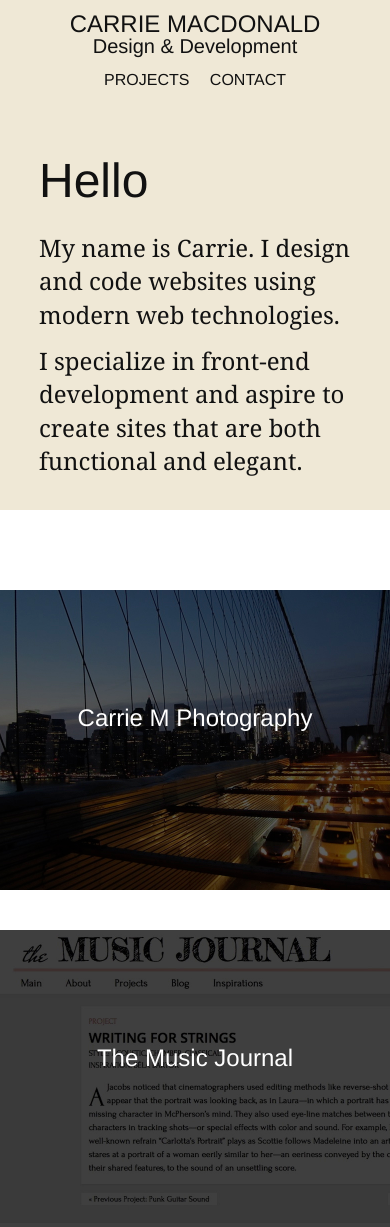
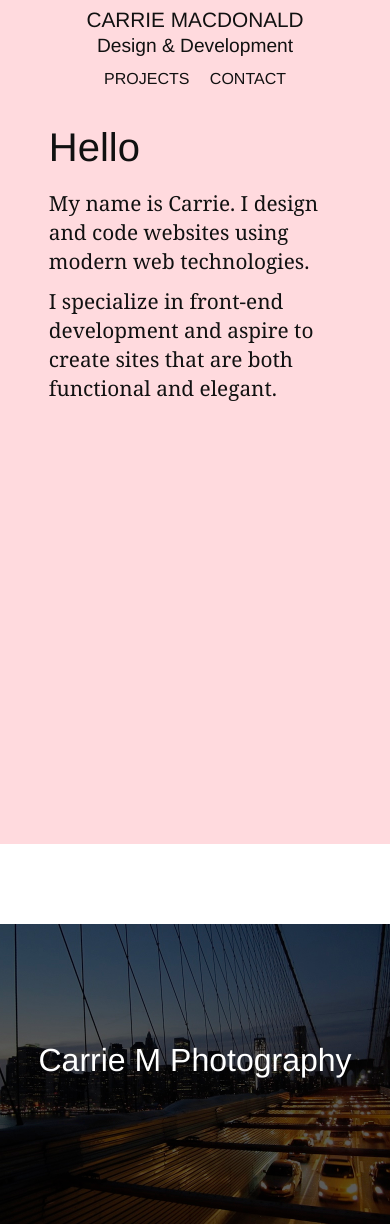
Before and after one commit to spongebobsquaredance/hello, a plain HTML site: page index.html in a window 390 px wide. Shown: the top 1227 px of the page. Drawn offline with Linux system fonts and the light colour scheme.

Commit message:
Color change and additional MQs

```diff
--- a/index.html
+++ b/index.html
@@ -25,17 +25,11 @@
 		</section>
 		<section id="projects">
 			<div class="projectbox psite">
-					<div class="project_txt">
-						<h4><a href="http://www.carriemphotography.com">Carrie M Photography</a></h4>
-						<!--<h5><a href="http://www.carriemphotography.com">Visit Site</a> | <a href="http://www.carrie-macdonald.com/cmp">Case Study</a></h5>-->
-					</div>
-				</div>
-				<div class="projectbox mjsite">
-					<div class="project_txt">
-						<h4><a href="http://musicjrnl.com">The Music Journal</a></h4>
-						<!--<h5><a href="http://www.musicjrnl.com">Visit Site</a> | <a href="http://www.carrie-macdonald.com/mj">Case Study</a></h5>-->
-					</div>
-				</div>
+					<h4><a href="http://www.carriemphotography.com">Carrie M Photography</a></h4>
+			</div>
+			<div class="projectbox mjsite">
+					<h4><a href="http://musicjrnl.com">The Music Journal</a></h4>
+			</div>
 		</section>
 		<footer id="contact">
 			<div class="wrapper">
--- a/main.css
+++ b/main.css
@@ -69,7 +69,9 @@ a {
 /* Title Page
 ================================ */
 .titlepage {
-	background: #efe8d6;
+	background: #ffdade;
+	height: auto;
+	min-height: 100%;
 }
 header {
 	position: relative;
@@ -108,6 +110,7 @@ header {
 	line-height: 1.56;
 	width: 85%;
 	max-width: 800px;
+	padding-bottom: 2em;
 }
 .introtxt h3 {
 	font-size: 3em;
@@ -132,8 +135,23 @@ header {
 	text-align: center;
 	color: #fff;
 }
+.projectbox h4 {
+	position: relative;
+	height: 100%;
+	width: 100%;
+	-webkit-transition: background 1s ease-in-out;
+	-moz-transition: background 1s ease-in-out;
+	-o-transition: background 1s ease-in-out;
+	transition: background 1s ease-in-out;
+}
 .projectbox a {
+	position: absolute;
+	left: 0;
+	right: 0;
+	top: 40%;
+	font-size: 2.25em;
 	color: #fff;
+	-webkit-font-smoothing: antialiased;
 }
 .psite {
 	background-image: url('img/brooklynbridge2.jpg');
@@ -144,51 +162,17 @@ header {
 	background-image: url('img/musicjrnl2.jpg');
 	background-size: cover;
 }
-/* Absolute Center
-=================== */
-.projectbox {
-  position: relative;
-}
 
-.project_txt{
-  width: 100%;
-  height: 23%;
-  overflow: auto;
-  margin: auto;
-  position: absolute;
-  top: 0; left: 0; bottom: 0; right: 0;
-  -webkit-font-smoothing: antialiased;
-}
-
-.project_txt h4 {
-	font-size: 2em;
-}
-.project_txt h5 {
-	font-size: 1em;
-	text-transform: uppercase;
-	margin-top: 1em;
-}
 /* Hover Styles
 =================== */
-.psite,
-.mjsite {
-	-webkit-transition: background 1s ease-in-out;
-	-moz-transition: background 1s ease-in-out;
-	-o-transition: background 1s ease-in-out;
-	transition: background 1s ease-in-out;
-}
-.psite:hover,
-.mjsite:hover {
-	background-image: url('img/black.jpg');
-}
-.psite:hover {
-	background-position: center center;
+.projectbox h4:hover {
+	background: #111;
 }
 
 /* Footer
 ================================ */
 footer {
-	background: #958472;
+	background: #a49381;
 }
 footer .email {
 	text-transform: uppercase;
@@ -219,6 +203,15 @@ footer h6 {
 .social_icons ul li {
 	display: inline-block;
 }
+.social_icons ul li a {
+	-webkit-transition: color .5s ease-in-out;
+	-moz-transition: color .5s ease-in-out;
+	-o-transition: color .5s ease-in-out;
+	transition: color .5s ease-in-out;
+}
+.social_icons ul li a:hover {
+	color: #ffd7c9;
+}
 .social_icons ul li+li {
 	margin-left: -16px;
 }
@@ -243,6 +236,9 @@ footer h6 {
 	}
 }
 @media screen and (max-width: 890px) {
+	.introtxt h3 {
+		margin-top: 3em;
+	}
 	.introtxt p {
 		font-size: 1.8em;
 	}
@@ -276,11 +272,25 @@ footer h6 {
 		width: 95%;
 		padding-bottom: 2em;
 	}
+	.introtxt h3 {
+		margin-top: 2.2em;
+	}
+	.projectbox a {
+		font-size: 2em;
+	}
 	footer {
 		text-align: center;
 	}
 	footer h6 {
 		margin-left: 0;
+	}
+}
+@media screen and (min-width: 767px) and (min-height: 639px) and (max-width: 801px) {
+	.titlepage {
+		min-height: initial;
+	}
+	footer {
+		height: 258px;
 	}
 }
 @media screen and (max-width: 715px) {
@@ -290,6 +300,7 @@ footer h6 {
 	}
 	.titlepage h2 {
 		margin-left: 0;
+		margin-top: .25em;
 	}
 	.projectlink,
 	.contactlink {
@@ -306,7 +317,7 @@ footer h6 {
 		width: 100%;
 	}
 	.introtxt h3 {
-		margin-top: 2.5em;
+		margin-top: 1.5em;
 	}
 	.projectbox {
 		width: 100%;
@@ -317,11 +328,15 @@ footer h6 {
 	}
 }
 @media screen and (max-width: 480px) {
+	.wrapper {
+		width: 75%;
+	}
 	.introtxt h3 {
 		margin-top: 1em;
+		font-size: 2.5em;
 	}
 	.introtxt p {
-		font-size: 1.5em;
+		font-size: 1.3em;
 		line-height: 1.4;
 	}
 	footer h6 {
@@ -329,8 +344,14 @@ footer h6 {
 	}
 }
 @media screen and (max-width: 405px) {
-	.project_txt h4 {
-		font-size: 1.5em;
+	.titlepage h1 {
+		font-size: 1.3em;
+	}
+	.titlepage h2 {
+		font-size: 1.2em;
+	}
+	.introtxt h3 {
+		margin-top: .5em;
 	}
 	.social_icons ul {
 		font-size: 3.3em;
```
Also changed, not shown: img/black.jpg (deleted).
